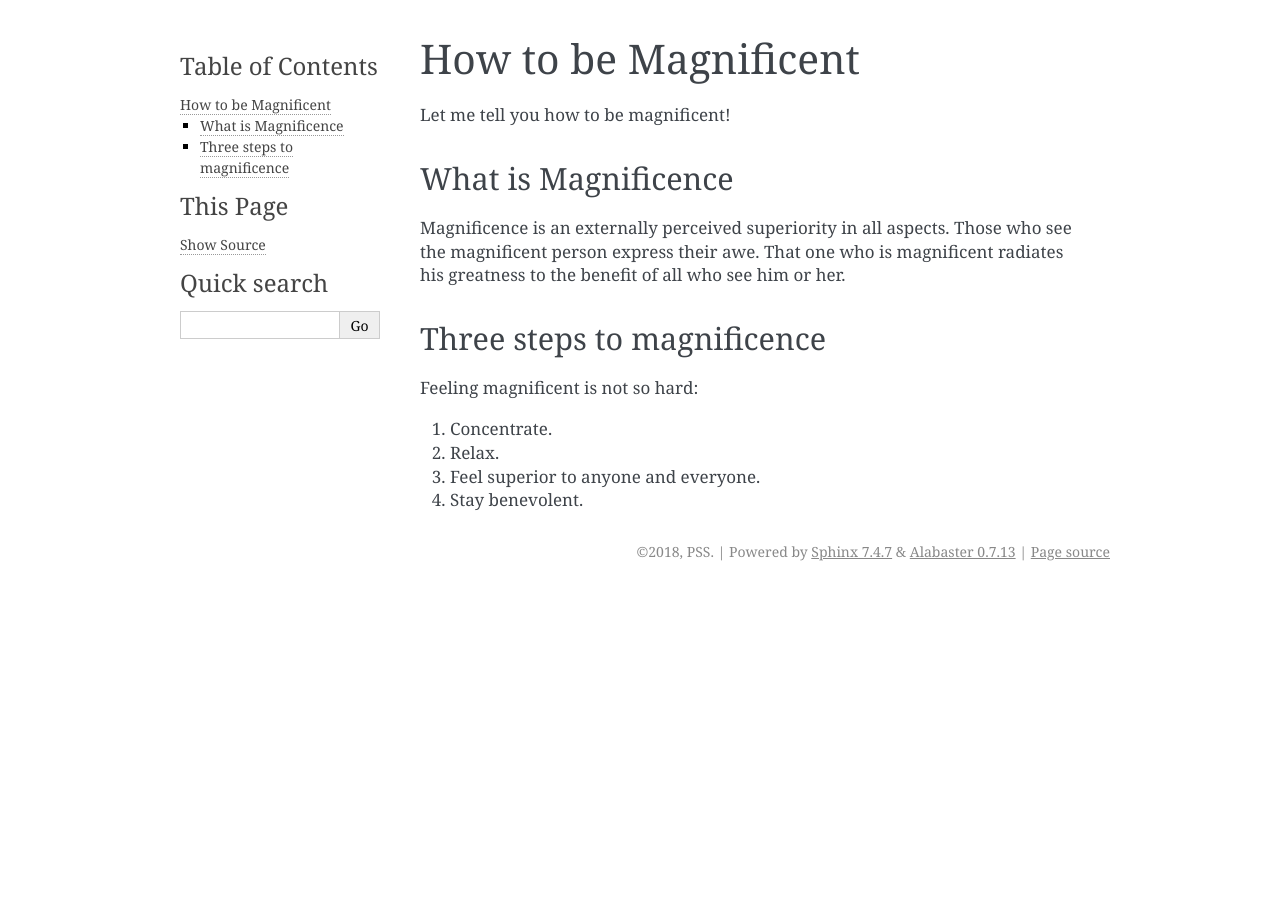
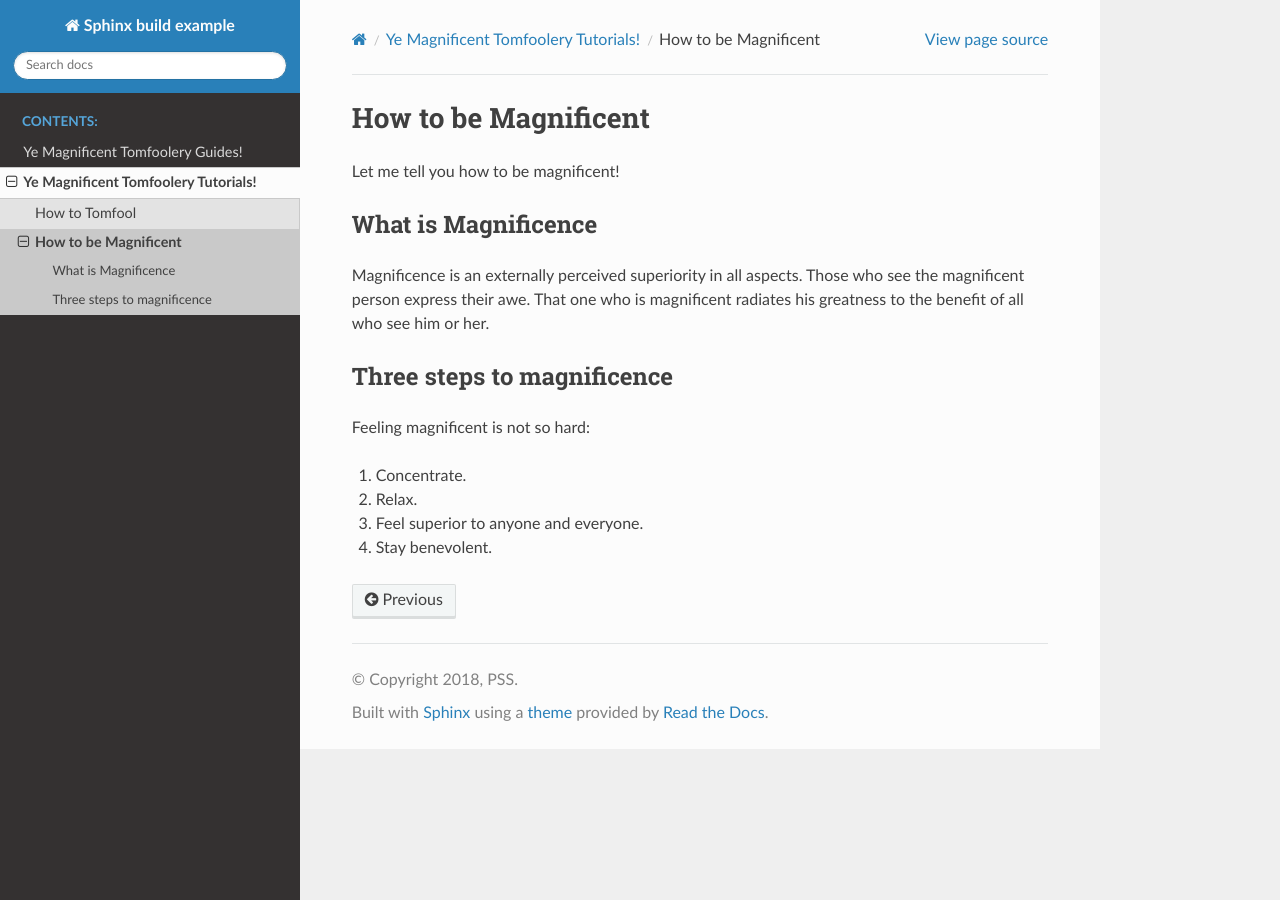
Before and after one commit to flitvious/bootstrap-for-rtd, a Sphinx documentation site: the page built from source/how-to-be-magnificent.rst, in a window 1280 px wide. Built offline with Sphinx 7.4.7 and the Read the Docs theme 2.0.0, drawn with Linux system fonts in a browser that asks for light colours; some of the changed lines change nothing that is shown.

Commit message:
ifconfig, prolog, rtd theme

```diff
--- a/source/conf.py
+++ b/source/conf.py
@@ -76,7 +76,7 @@
 # The theme to use for HTML and HTML Help pages.  See the documentation for
 # a list of builtin themes.
 #
-html_theme = 'alabaster'
+html_theme = 'sphinx_rtd_theme'
 
 # Theme options are theme-specific and customize the look and feel of a theme
 # further.  For a list of options available for each theme, see the
@@ -163,3 +163,23 @@
 
 # If true, `todo` and `todoList` produce output, else they produce nothing.
 todo_include_todos = True
+
+tomfool_names = 'Jon, Snide, and Hector'
+project_name = 'Tomfoolery guide'
+
+rst_prolog = """
+.. |tomfool_names| replace:: {0}
+.. |project_name| replace:: {1}
+""".format(
+tomfool_names,
+project_name
+)
+
+
+# -- Ifconfig conditionals
+
+audience = 'master'
+
+def setup(app):
+
+    app.add_config_value('audience', 'default', 'env')
```
